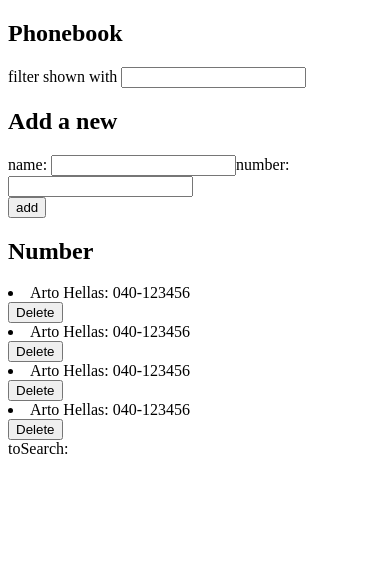
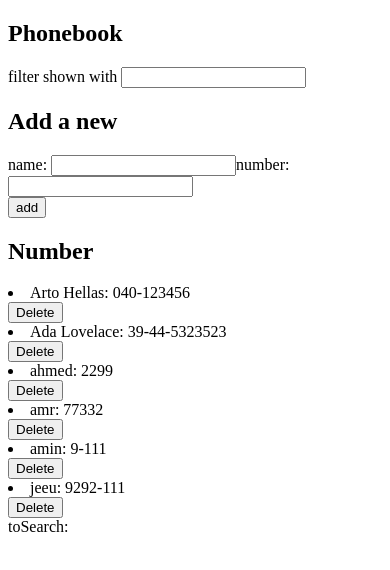
Before and after one commit to AmrHamoudaX/FullStackOpen, a React (Vite) app in the folder part2/The-Phonebook/: page / in a window 390 px wide. Shown: the top 570 px of the page. Built offline with nearby package versions, Linux system fonts and the light colour scheme; data requests are answered from the project's data file.

Commit message:
Adds exercise 2.15
Updates the phone number if a number is added to existing user and
better implementation for how contacts are shown and filtered

```diff
--- a/part2/The-Phonebook/db.json
+++ b/part2/The-Phonebook/db.json
@@ -6,19 +6,29 @@
       "id": "1"
     },
     {
-      "name": "Arto Hellas",
-      "number": "040-123456",
+      "name": "Ada Lovelace",
+      "number": "39-44-5323523",
       "id": "2"
     },
     {
-      "name": "Arto Hellas",
-      "number": "040-123456",
-      "id": "3"
+      "id": "cd08",
+      "name": "ahmed",
+      "number": "2299"
     },
     {
-      "name": "Arto Hellas",
-      "number": "040-123456",
-      "id": "4"
+      "id": "c1f5",
+      "name": "amr",
+      "number": "77332"
+    },
+    {
+      "id": "d435",
+      "name": "amin",
+      "number": "9-111"
+    },
+    {
+      "id": "ef47",
+      "name": "jeeu",
+      "number": "9292-111"
     }
   ]
 }
--- a/part2/The-Phonebook/src/App.jsx
+++ b/part2/The-Phonebook/src/App.jsx
@@ -10,7 +10,6 @@ function App() {
   const [newName, setNewName] = useState('')
   const [newNumber, setNewNumber] = useState('')
   const [toSearch, setToSearch] = useState('')
-  const [filtered, setFiltered] = useState([])
 
   useEffect(()=> {
     personService
@@ -22,8 +21,23 @@ function App() {
 
   function handleSubmit(e){
     e.preventDefault()
-   if(persons.find(person => person.name === newName)){
-      alert(`${newName} is already added to Phonebook`)
+    const existingContact = persons.find(person => person.name === newName)
+    const editedContact = {...existingContact, number:newNumber}
+   if(persons.includes(existingContact)){
+    //Update an already existing user
+      personService
+      .update(existingContact.id, editedContact)
+      .then(()=> {
+          setPersons(persons.map(p => {
+            if(p.id === existingContact.id){
+              return {...p, number:newNumber}
+            }else{
+              return {...p}
+            }
+          }))
+          setNewName('')
+          setNewNumber('')
+        })
     }else{
       const newContact = {name: newName,number: newNumber}
 
@@ -47,12 +61,13 @@ function App() {
   }
 
   function handleToSearch(e){
-    const newSearch = e.target.value.toLowerCase()
+    const newSearch = e.target.value
     setToSearch(newSearch)
-    setFiltered(persons.filter(person => {
-   return newSearch == person.name.slice(0,newSearch.length).toLowerCase()
-    }))
   }
+
+  const contactsToShow = persons.filter(person => {
+    return toSearch.toLowerCase() == person.name.slice(0,toSearch.length).toLowerCase()})
+
 
   function handleDeleteOf(id) {
     const filterRestOfData = persons.filter(p=> p.id !== id)
@@ -77,11 +92,7 @@ function App() {
       <h2>Number</h2>
 
       <div>
-        {toSearch === ''?
-        persons.map(person =>
-            <Person key={person.id} person={person} handleDelete={() => handleDeleteOf(person.id)}/>
-        )
-        :filtered.map(person =>
+        {contactsToShow.map(person =>
             <Person key={person.id} person={person} handleDelete={() => handleDeleteOf(person.id)}/>
         )}
       </div>
```
